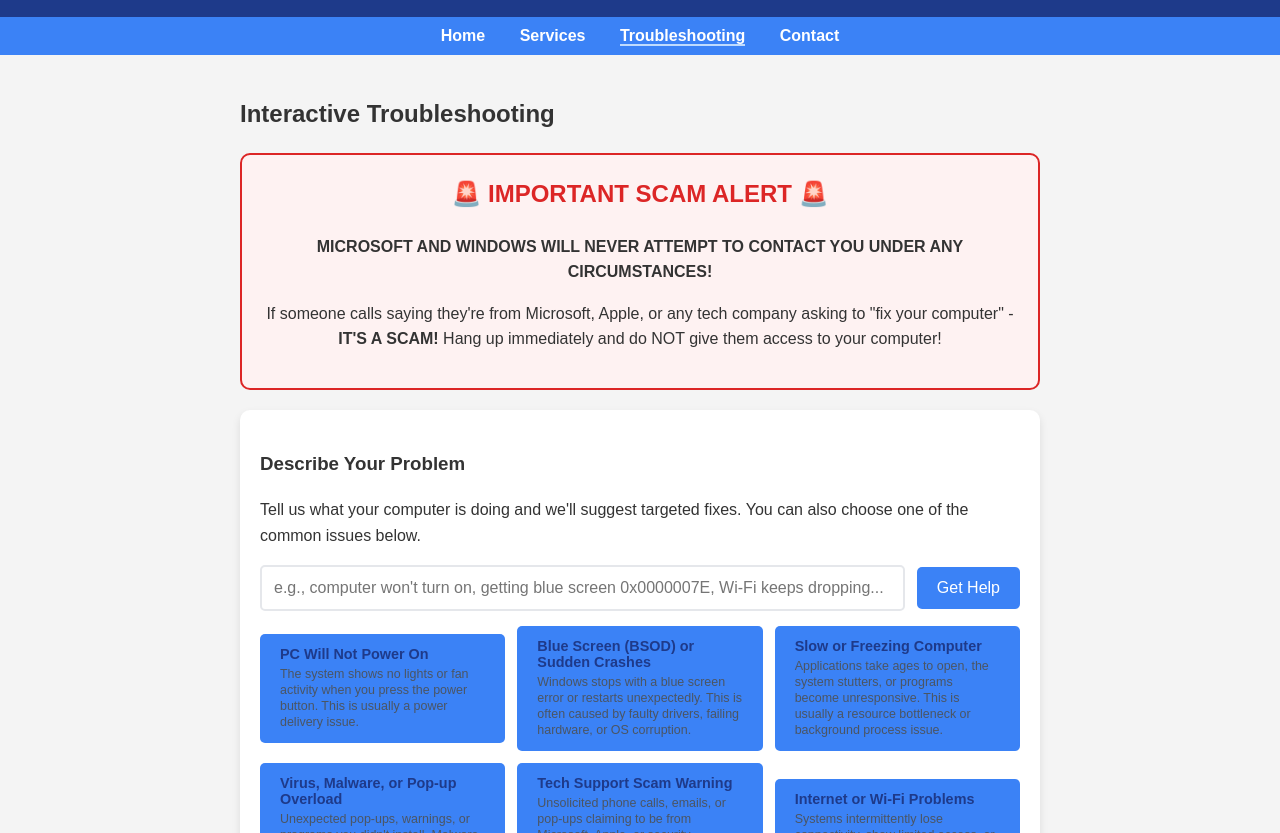
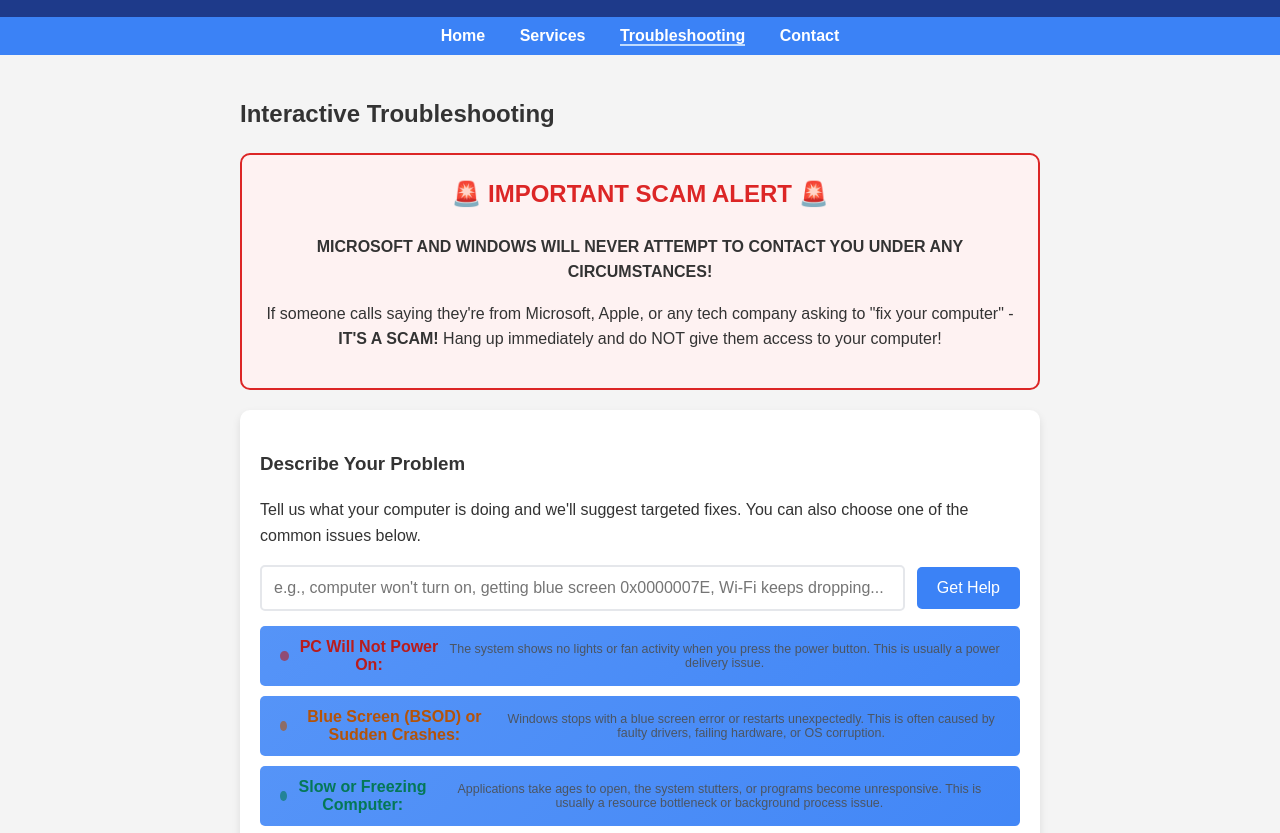
Before and after one commit to CipherLogsPlus/HomeByte-IT, a plain HTML site: page public/troubleshooting.html in a window 1280 px wide. Shown: the part 99-932 px from the top of the page. Drawn offline with Linux system fonts and the light colour scheme.

Commit message:
Streamline troubleshooting quick topics

```diff
--- a/public/style.css
+++ b/public/style.css
@@ -142,60 +142,63 @@ section {
     background-color: #2563eb;
 }
 
+/* Quick topic chip styling */
 .quick-topics {
-    display: grid;
-    grid-template-columns: repeat(auto-fit, minmax(220px, 1fr));
-    gap: 12px;
+    display: flex;
+    flex-wrap: wrap;
+    gap: 10px;
     margin-bottom: 20px;
 }
 
 .quick-topic {
-    display: flex;
-    flex-direction: column;
-    align-items: flex-start;
-    gap: 4px;
-    text-align: left;
-    padding: 12px 14px;
-    border-radius: 6px;
-    border: 1px solid #e5e7eb;
-    border-left: 4px solid #bfdbfe;
-    background: #ffffff;
-    color: #1f2937;
+    display: inline-flex;
+    align-items: center;
+    gap: 6px;
+    padding: 10px 14px;
+    border-radius: 999px;
+    border: 1px solid #cbd5f5;
+    background: linear-gradient(135deg, rgba(191, 219, 254, 0.2), rgba(191, 219, 254, 0.05));
+    color: #1e3a8a;
+    font-size: 0.85rem;
     cursor: pointer;
-    transition: border-color 0.2s ease, box-shadow 0.2s ease, transform 0.2s ease, background-color 0.2s ease;
+    transition: background 0.2s ease, transform 0.2s ease, box-shadow 0.2s ease;
 }
 
 .quick-topic:hover,
 .quick-topic:focus-visible {
-    background: #f8fafc;
+    background: linear-gradient(135deg, rgba(191, 219, 254, 0.4), rgba(191, 219, 254, 0.15));
     box-shadow: 0 4px 10px rgba(148, 163, 184, 0.18);
     transform: translateY(-1px);
 }
 
-.quick-topic strong {
-    font-size: 0.9rem;
-    color: #1e3a8a;
+.quick-topic::before {
+    content: "";
+    width: 10px;
+    height: 10px;
+    border-radius: 50%;
+    background: currentColor;
+    opacity: 0.6;
 }
 
 .quick-topic span {
+    display: inline;
     font-size: 0.78rem;
     color: #4b5563;
-    line-height: 1.3;
 }
 
 .quick-topic.critical {
     border-color: #fecaca;
-    border-left-color: #f87171;
+    color: #b91c1c;
 }
 
 .quick-topic.warning {
     border-color: #fde68a;
-    border-left-color: #fbbf24;
+    color: #b45309;
 }
 
 .quick-topic.advisory {
     border-color: #bbf7d0;
-    border-left-color: #34d399;
+    color: #047857;
 }
 
 .suggestion-wrapper {
--- a/public/troubleshooting.js
+++ b/public/troubleshooting.js
@@ -424,7 +424,7 @@ document.addEventListener("DOMContentLoaded", () => {
       const button = document.createElement("button");
       button.type = "button";
       button.className = `quick-topic ${issue.severity}`;
-      button.innerHTML = `<strong>${issue.title}</strong><span>${issue.summary}</span>`;
+      button.innerHTML = `<strong>${issue.title}:</strong> <span>${issue.summary}</span>`;
       button.addEventListener("click", () => {
         input.value = issue.example || issue.title;
         renderIssue(issue, { matchedKeywords: ["quick-select"] });
```
